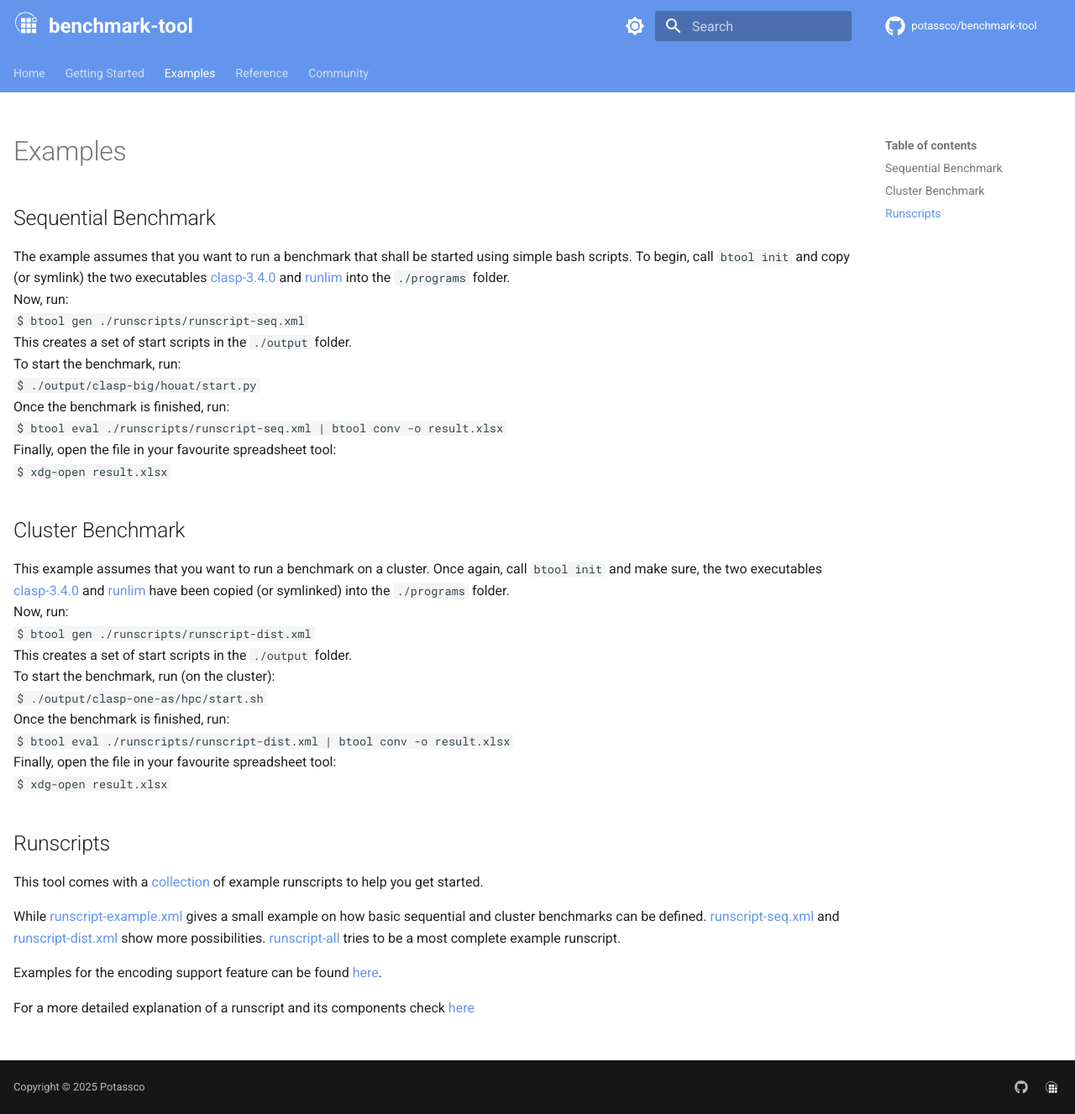
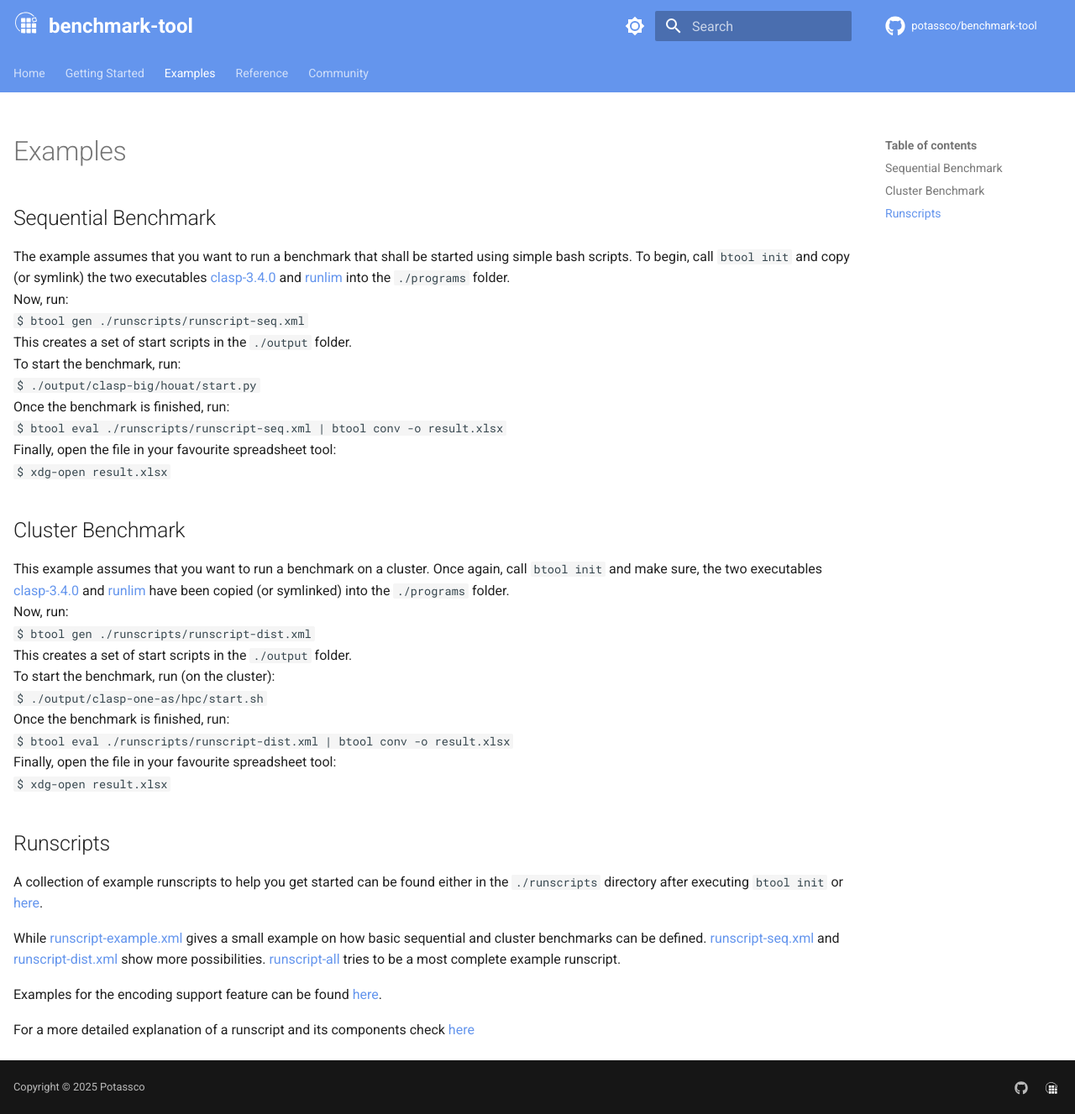
Before and after one commit to potassco/benchmark-tool, an MkDocs documentation site: the page built from docs/examples/index.md, in a window 1280 px wide and 1327 px high. Shown: the whole window at 84% size. Built offline with MkDocs 1.6.1 and Material for MkDocs 9.7.7, drawn with Linux system fonts in a browser that asks for light colours; comment, search, counter and statistics services are not loaded.

Commit message:
Fix example links in documentation

```diff
--- a/docs/examples/index.md
+++ b/docs/examples/index.md
@@ -7,7 +7,8 @@ hide:
 
 ## Sequential Benchmark
 
-The example assumes that you want to run a benchmark that shall be started using simple bash scripts. To begin, call `btool init` and copy (or symlink) the two executables [clasp-3.4.0][1] and [runlim][2]
+The example assumes that you want to run a benchmark that shall be started using simple bash scripts.
+To begin, call `btool init` and copy (or symlink) the two executables [clasp-3.4.0][1] and [runlim][2]
 into the `./programs` folder.
 Now, run:
 `$ btool gen ./runscripts/runscript-seq.xml`
@@ -35,14 +36,24 @@ Finally, open the file in your favourite spreadsheet tool:
 `$ xdg-open result.xlsx`
 
 ## Runscripts
-This tool comes with a [collection](https://github.com/potassco/benchmark-tool/blob/master/runscripts) of example runscripts to help you get started.
+A collection of example runscripts to help you get started can be found either in the
+`./runscripts` directory after executing `btool init` or [here][runscripts].
 
-While [runscript-example.xml](https://github.com/potassco/benchmark-tool/blob/master/runscripts/runscript-example.xml) gives a small example on how basic sequential and cluster benchmarks can be defined. [runscript-seq.xml](https://github.com/potassco/benchmark-tool/blob/master/runscripts/runscript-seq.xml) and [runscript-dist.xml](https://github.com/potassco/benchmark-tool/blob/master/runscripts/runscript-dist.xml) show more possibilities. [runscript-all](https://github.com/potassco/benchmark-tool/blob/master/runscripts/runscript-all.xml) tries to be a most complete example runscript.
+While [runscript-example.xml][runscript-example] gives a small example on how basic sequential
+and cluster benchmarks can be defined. [runscript-seq.xml][runscript-seq] and
+[runscript-dist.xml][runscript-dist] show more possibilities. [runscript-all][runscript-all]
+tries to be a most complete example runscript.
 
 Examples for the encoding support feature can be found [here](../reference/encoding_support.md).
 
-For a more detailed explanation of a runscript and its components check [here](../getting_started/gen/runscript.md)
+For a more detailed explanation of a runscript and its components check
+[here](../getting_started/gen/runscript.md)
 
 [1]: https://potassco.org/clasp/
 [2]: https://github.com/arminbiere/runlim
 [3]: https://www.uni-potsdam.de/en/zim/angebote-loesungen/hpc
+[runscripts]: https://github.com/potassco/benchmark-tool/tree/master/src/benchmarktool/init/runscripts
+[runscript-example]: https://github.com/potassco/benchmark-tool/blob/master/src/benchmarktool/init/runscripts/runscript-example.xml
+[runscript-seq]: https://github.com/potassco/benchmark-tool/blob/master/src/benchmarktool/init/runscripts/runscript-seq.xml
+[runscript-dist]: https://github.com/potassco/benchmark-tool/blob/master/src/benchmarktool/init/runscripts/runscript-dist.xml
+[runscript-all]: https://github.com/potassco/benchmark-tool/blob/master/src/benchmarktool/init/runscripts/runscript-all.xml
```
